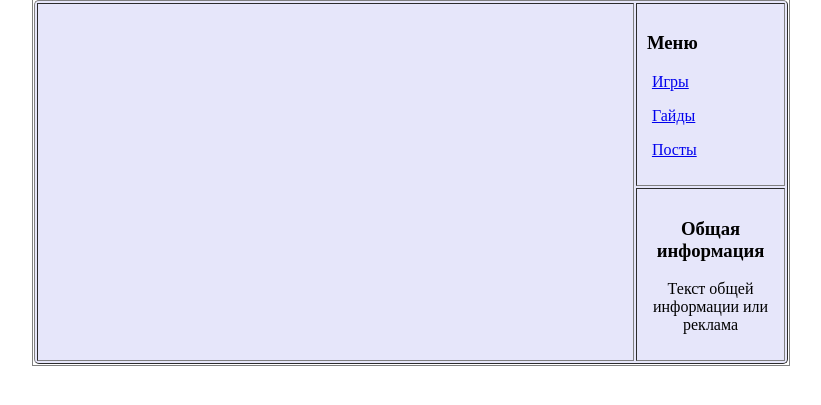
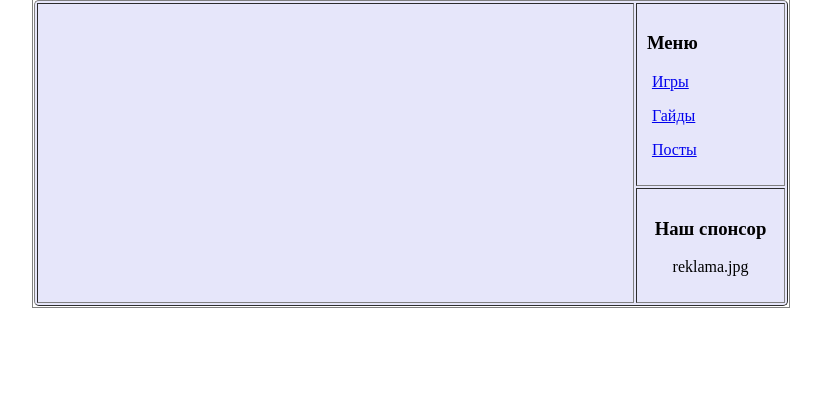
Before and after one commit to AWATGS/AWATGS.github.io, a plain HTML site: page index.html in a window 1280 px wide. Shown: the part 181-586 px from the top of the page, without its empty margins (229-1050 px from the left). Drawn offline with Linux system fonts and the light colour scheme.

Commit message:
Update index.html

```diff
--- a/index.html
+++ b/index.html
@@ -82,10 +82,9 @@ style="margin-left:5px;" - отступ названия от маркера-->
 <td
 bgcolor="#e6e6fa"
 align="center">
-<h3>Общая информация</h3>
-<p>Текст общей информации или реклама</p>
-<!--Закрываем ячейку с общей информацией
-и таблицу основного контента-->
+<h3>Наш спонсор</h3>
+<p><img>reklama.jpg</img></p>
+
 </td>
 </tr>
 </table>
```
